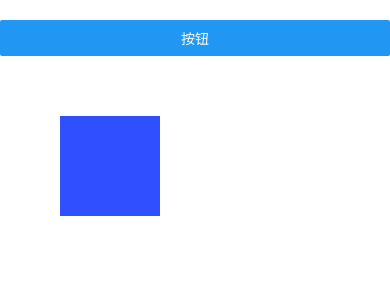
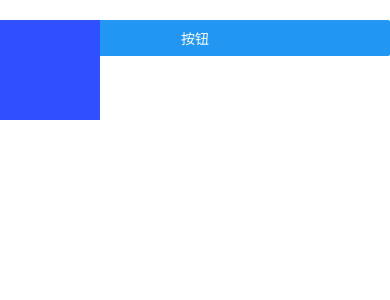
Before and after one commit to webopenfathers/RNDemo, a React Native app: screen / in a window 390 px wide. Shown: the top 300 px of the page. Built offline with nearby package versions, Linux system fonts and the light colour scheme.

Commit message:
2025 8-1 22:32 平移动画的多种属性支持

```diff
--- a/App.tsx
+++ b/App.tsx
@@ -46,8 +46,8 @@ import {
 // import TransformAPI from './src/components/API/Transform'
 // import KeyboardAPI from './src/components/API/Keyboard'
 // import Anim1 from './src/components/Animated/Anim1'
-
-import Anim2 from './src/components/Animated/Anim2'
+// import Anim2 from './src/components/Animated/Anim2'
+import Anim3 from './src/components/Animated/Anim3'
 
 function App() {
   const isDarkMode = useColorScheme() === 'dark';
@@ -86,7 +86,8 @@ function App() {
         {/* <TransformAPI /> */}
         {/* <KeyboardAPI /> */}
         {/* <Anim1 /> */}
-        <Anim2 />
+        {/* <Anim2 /> */}
+        <Anim3 />
       </View>
     </SafeAreaView>
   );
--- /dev/null
+++ b/src/components/Animated/Anim3.jsx
@@ -0,0 +1,55 @@
+import React, { useRef } from 'react'
+import { StyleSheet, View, Button, Animated } from 'react-native'
+
+
+// 平移动画的多种属性支持
+// 一：
+// marginLeft、marginRight、marginTop、marginBottom
+
+// 二：
+// translateX translateY
+
+// 三：绝对定位
+// left right top bottom
+
+
+const Anim3 = () => {
+
+  const marginLeft = useRef(new Animated.Value(0)).current
+
+  return <View style={styles.root}>
+    <Button title='按钮' onPress={() => {
+      Animated.timing(marginLeft, { toValue: 300, duration: 500, useNativeDriver: false }).start()
+    }} />
+
+    <Animated.View
+      style={[styles.view,
+      // { marginTop: marginLeft },
+      // { transform: [{ translateX: marginLeft }] }
+      {
+        position: 'absolute',
+        top: marginLeft,
+        left: marginLeft,
+      }
+      ]}
+    ></Animated.View>
+  </View >
+}
+
+export default Anim3
+
+const styles = StyleSheet.create({
+  root: {
+    width: '100%',
+    height: '100%',
+    backgroundColor: 'white',
+    paddingVertical: 20
+  },
+
+  view: {
+    width: 100,
+    height: 100,
+    backgroundColor: "#3050ff",
+    marginTop: 20
+  }
+})
```
